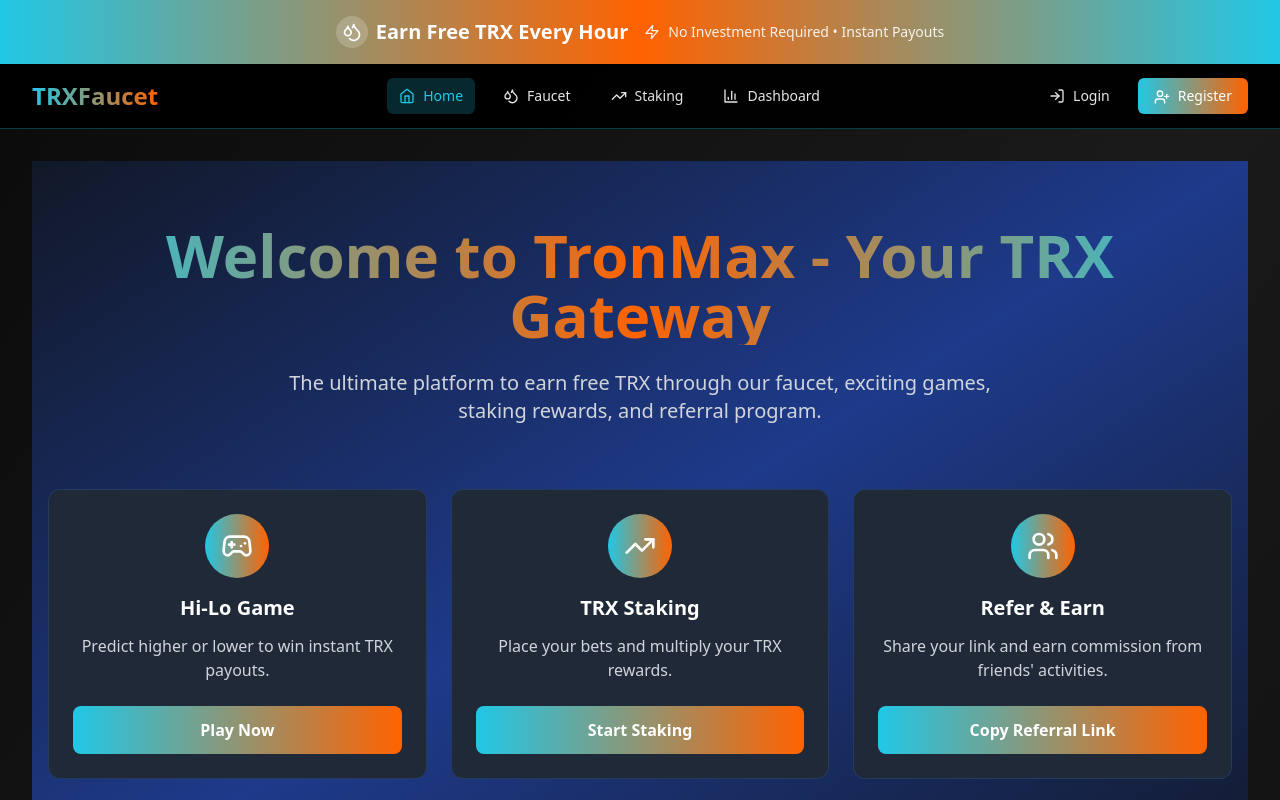
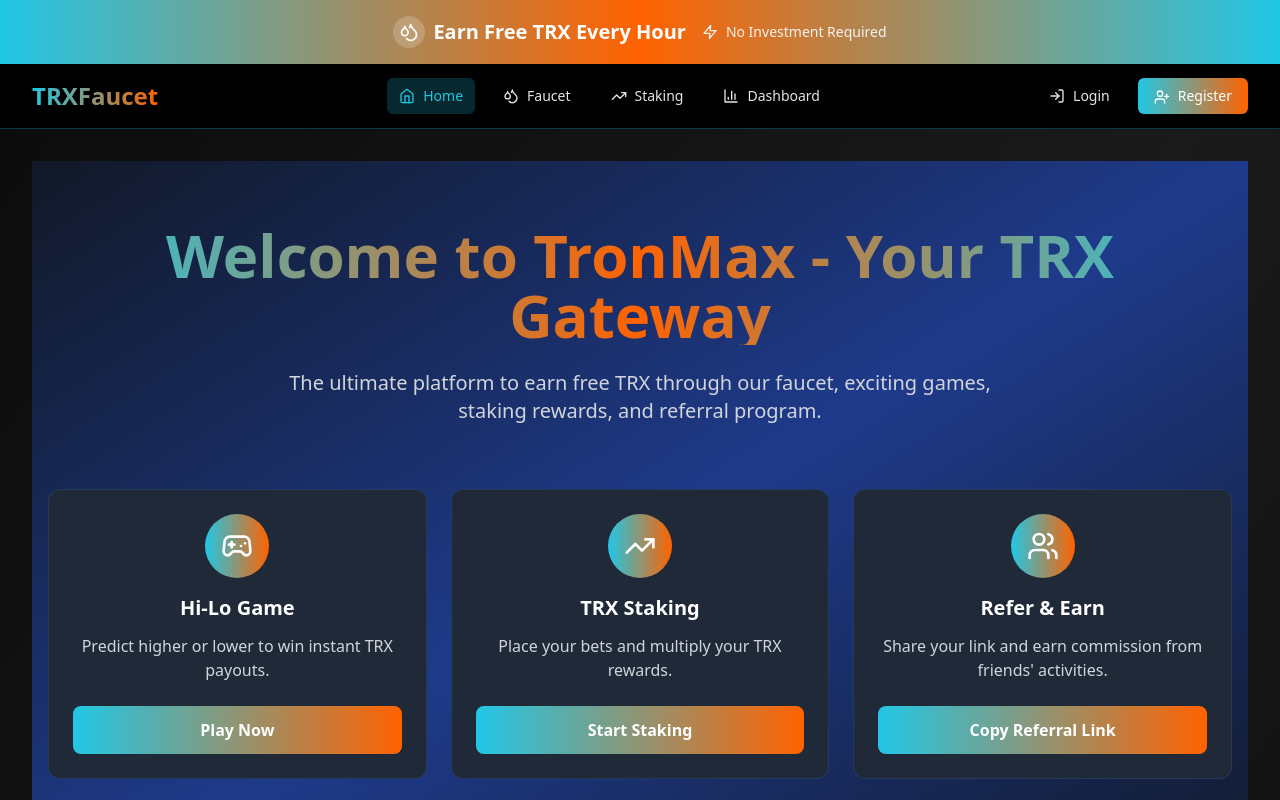
Before and after one commit to inwi72/tronmax-b1, a React (Vite) app: page / in a window 1280 px wide. Shown: the top 800 px of the page. Built offline with nearby package versions, Linux system fonts and the light colour scheme.

Commit message:
Update Banner.tsx

```diff
--- a/src/components/Banner.tsx
+++ b/src/components/Banner.tsx
@@ -16,10 +16,11 @@ export default function Banner() {
           </div>
           <div className="hidden md:flex items-center space-x-2 text-white/90">
             <Zap size={16} />
-            <span className="text-sm">No Investment Required • Instant Payouts</span>
+            <span className="text-sm">No Investment Required </span>
           </div>
         </div>
       </div>
     </div>
   );
+
 }
```
